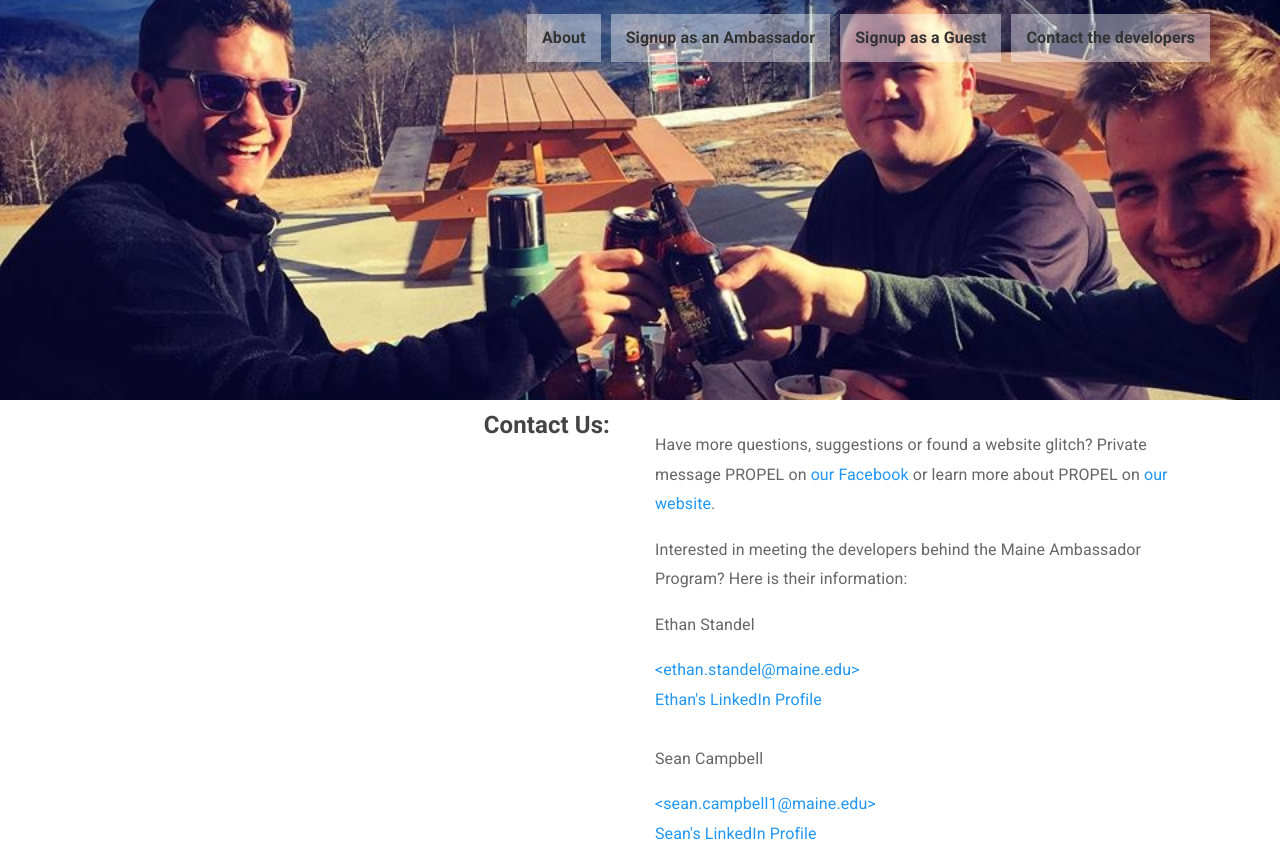
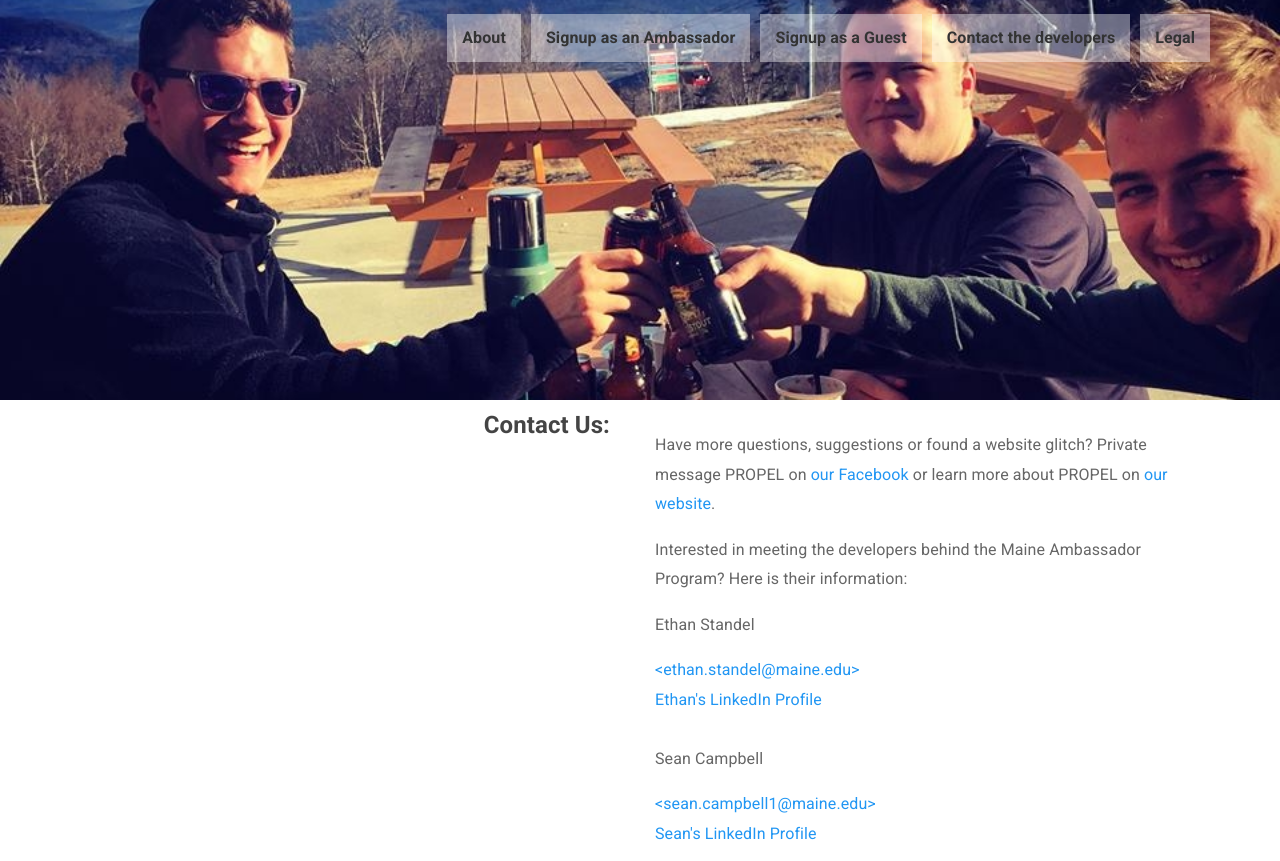
Before and after one commit to EthanStandel/MaineAmbassadorProgram, a website: page contact/index.html in a window 1280 px wide. Shown: the top 861 px of the page. Drawn offline with nearby package versions, Linux system fonts and the light colour scheme; files that its build step writes are made by us from their sources.

Commit message:
Added favicon.ico and added legal tab.

```diff
--- a/components/navHeader/navHeader.html
+++ b/components/navHeader/navHeader.html
@@ -12,6 +12,7 @@
                 <li ng-class="{active:(vm.path==='/signup/ambassador/')}" role="presentation"><a href="/signup/ambassador">Signup as an Ambassador</a></li>
                 <li ng-class="{active:(vm.path==='/signup/guest/')}" role="presentation"><a href="/signup/guest">Signup as a Guest</a></li>
                 <li ng-class="{active:(vm.path==='/contact/')}" role="presentation"><a href="/contact">Contact the developers</a></li>
+                <li ng-class="{active:(vm.path==='/signup/legal/')}" role="presentation"><a href="/signup/legal">Legal</a></li>
             </ul>
         </div>
     </div>
--- a/contact/index.html
+++ b/contact/index.html
@@ -1,6 +1,10 @@
 <!DOCTYPE html>
 <html ng-app="app">
 <base href="/" />
+
+<link rel="icon" href="assets/img/favicon.ico" type="image/x-icon"/>
+<link rel="shortcut icon" href="assets/img/favicon.ico" type="image/x-icon"/>
+
 <head>
     <meta charset="utf-8">
     <meta name="viewport" content="width=device-width, initial-scale=1.0">
```
Also changed, not shown: index.html (+3 -0 lines), signup/ambassador/index.html (+4 -0 lines), signup/guest/index.html (+4 -0 lines), signup/legal/index.html (+4 -0 lines), assets/img/favicon.ico (added).
